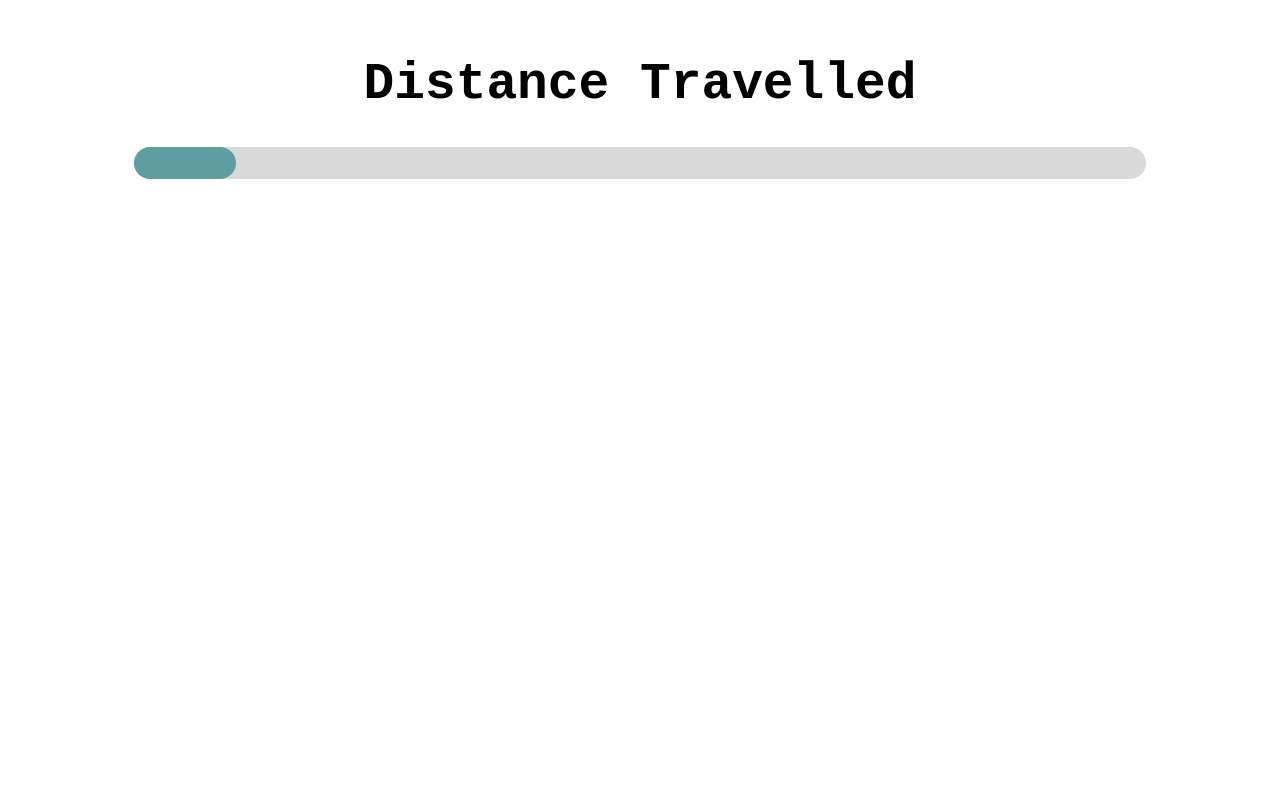
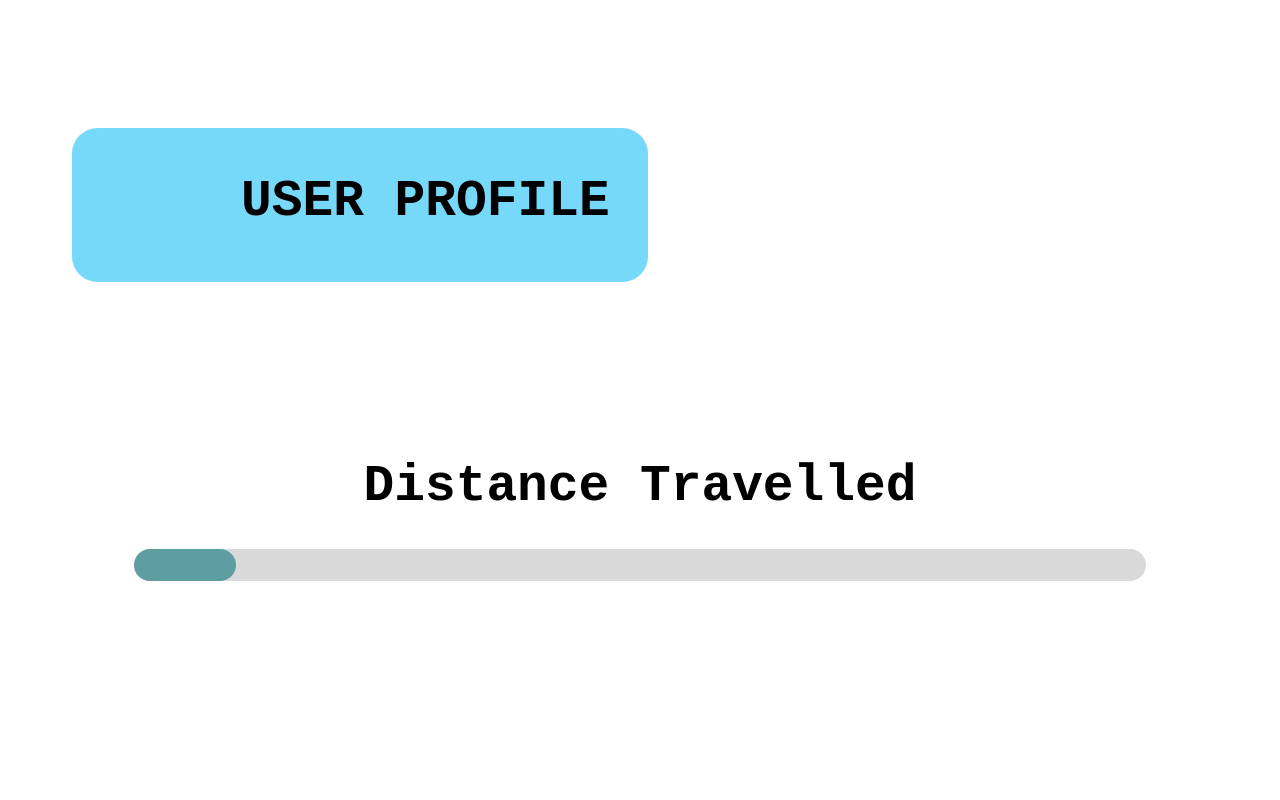
Before and after one commit to stevenguyen104/carbon-catcher, a SvelteKit app: page / in a window 1280 px wide. Shown: the top 800 px of the page. Built offline with nearby package versions, Linux system fonts and the light colour scheme.

Commit message:
Add user profile

```diff
--- a/src/routes/+page.svelte
+++ b/src/routes/+page.svelte
@@ -1,7 +1,9 @@
 <script>
     import DistanceMeter from './distanceMeter.svelte';
-    import EmissionMeter from './emissionMeter.svelte'
+    import EmissionMeter from './emissionMeter.svelte';
+    import Profile from './profile.svelte';
 </script>
 
+<Profile />
 <DistanceMeter />
 <EmissionMeter />
--- a/src/routes/emissionMeter.svelte
+++ b/src/routes/emissionMeter.svelte
@@ -57,7 +57,7 @@
 
         align-items: center;
         z-index: 1;
-        top: 90vw;
+        top: 120vw;
         left: 35vw;
     }
 
--- /dev/null
+++ b/src/routes/profile.svelte
@@ -0,0 +1,27 @@
+<div class="container">
+    <h1>USER PROFILE</h1>
+</div>
+
+
+<style>
+    .container {
+        position: relative;
+        margin: 10vw 5vw;
+        width: 45vw;
+        height: 12vw;
+        vertical-align: middle;
+
+        border-radius: 2vw;
+        background-color: #77D9F9;
+    }
+
+    h1 {
+        font-family: 'Courier New', Courier, monospace;
+        font-size: 4vw;
+        text-align: right;
+
+        position: relative;
+        padding-right: 3vw;
+        padding-top: 3.4vw;
+    }
+</style>
```
